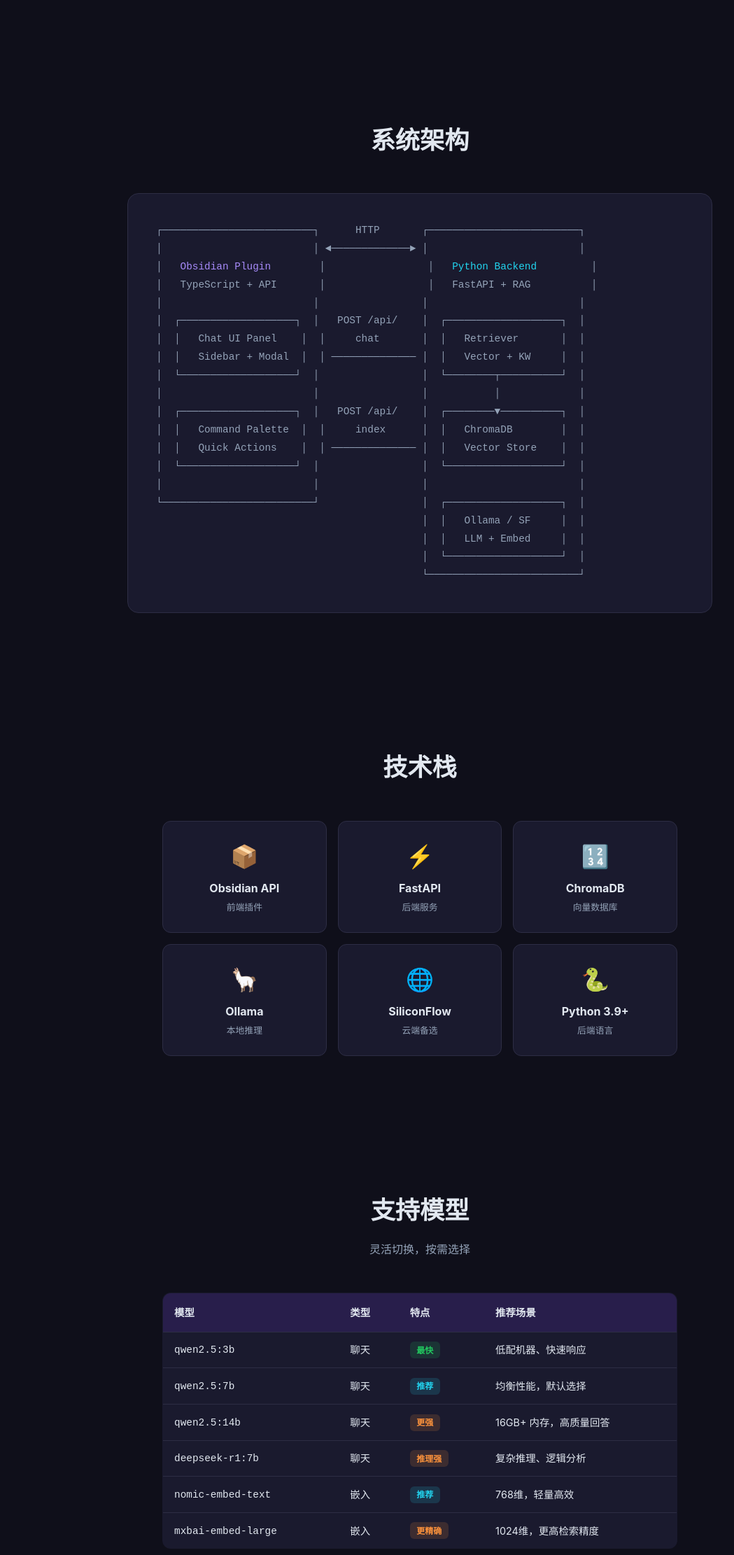
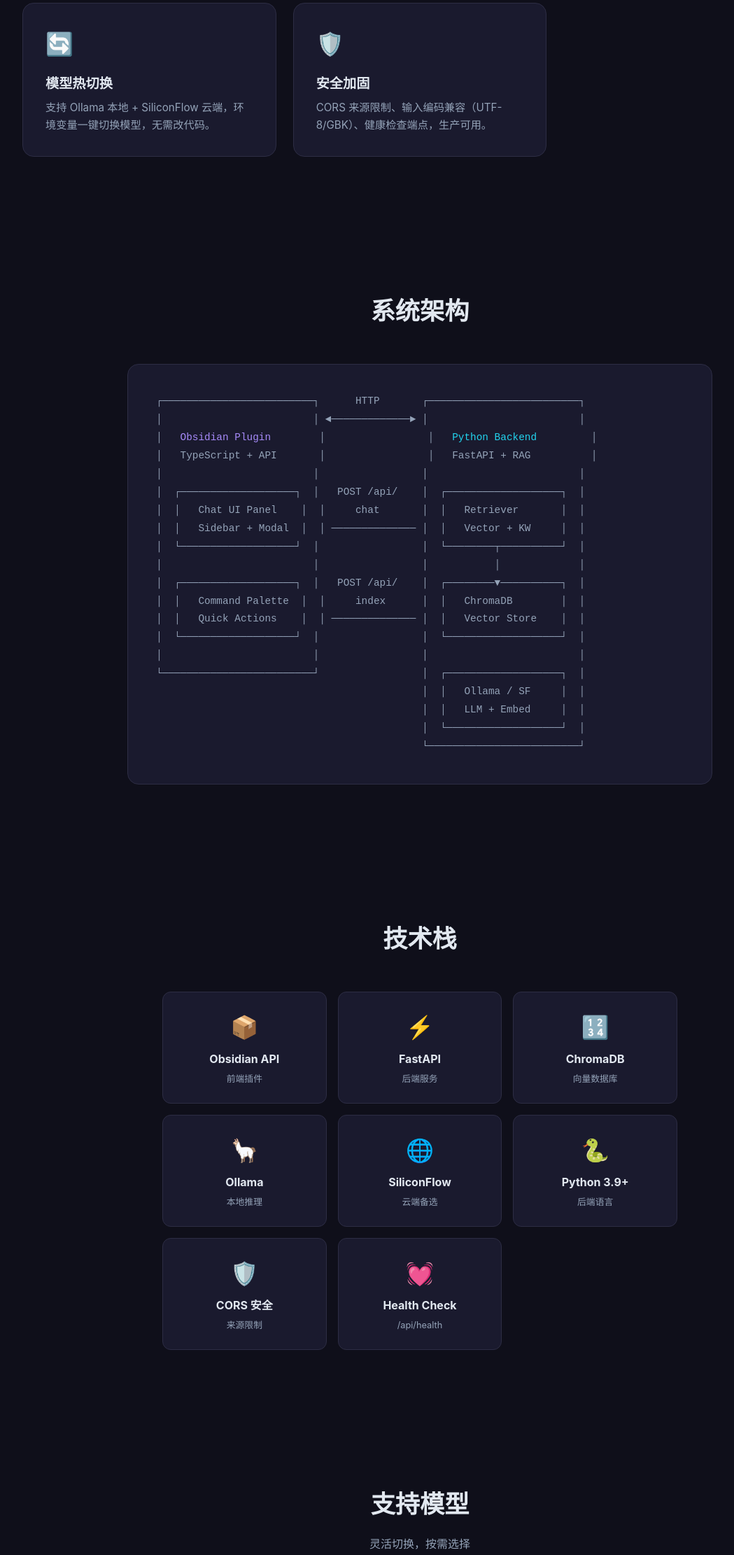
Before and after one commit to QKstarer/obsagent, a plain HTML site: page docs/index.html in a window 1280 px wide. Shown: the part 1546-3768 px from the top of the page at 70% size, without its empty margins (40-1089 px from the left). Drawn offline with Linux system fonts and the light colour scheme.

Commit message:
docs: 更新GitHub Pages - 新增模型切换、安全加固、健康检查

```diff
--- a/docs/index.html
+++ b/docs/index.html
@@ -4,6 +4,7 @@
     <meta charset="UTF-8">
     <meta name="viewport" content="width=device-width, initial-scale=1.0">
     <title>KB Assistant - Obsidian 知识库助手</title>
+    <meta name="description" content="基于本地大语言模型的 Obsidian 知识库智能问答插件。RAG检索 + ChromaDB向量搜索 + Ollama本地推理。">
     <style>
         * { margin: 0; padding: 0; box-sizing: border-box; }
 
@@ -382,6 +383,16 @@
             <h3>快速捕获</h3>
             <p>收件箱模式，快速记录灵感和想法，后续自动分类整理。</p>
         </div>
+        <div class="feature-card">
+            <div class="feature-icon">🔄</div>
+            <h3>模型热切换</h3>
+            <p>支持 Ollama 本地 + SiliconFlow 云端，环境变量一键切换模型，无需改代码。</p>
+        </div>
+        <div class="feature-card">
+            <div class="feature-icon">🛡️</div>
+            <h3>安全加固</h3>
+            <p>CORS 来源限制、输入编码兼容（UTF-8/GBK）、健康检查端点，生产可用。</p>
+        </div>
     </div>
 </section>
 
@@ -448,6 +459,16 @@
             <h4>Python 3.9+</h4>
             <p>后端语言</p>
         </div>
+        <div class="stack-item">
+            <div class="icon">🛡️</div>
+            <h4>CORS 安全</h4>
+            <p>来源限制</p>
+        </div>
+        <div class="stack-item">
+            <div class="icon">💓</div>
+            <h4>Health Check</h4>
+            <p>/api/health</p>
+        </div>
     </div>
 </section>
 
@@ -503,6 +524,23 @@
             </tr>
         </tbody>
     </table>
+
+    <div style="margin-top:2rem; padding:1.5rem; background:var(--bg-card); border:1px solid var(--border); border-radius:12px;">
+        <h3 style="margin-bottom:0.8rem;">⚡ 一键切换</h3>
+        <div class="code-block" style="margin:0">
+# 仅用本地 Ollama<br>
+set LLM_PROVIDER=ollama<br>
+<br>
+# 仅用云端 SiliconFlow<br>
+set LLM_PROVIDER=siliconflow<br>
+set SILICONFLOW_KEY=你的密钥<br>
+<br>
+# 自动模式（优先本地，失败回云端）<br>
+set LLM_PROVIDER=auto
+        </div>
+    </div>
+        </tbody>
+    </table>
 </section>
 
 <!-- Quick Start -->
```
